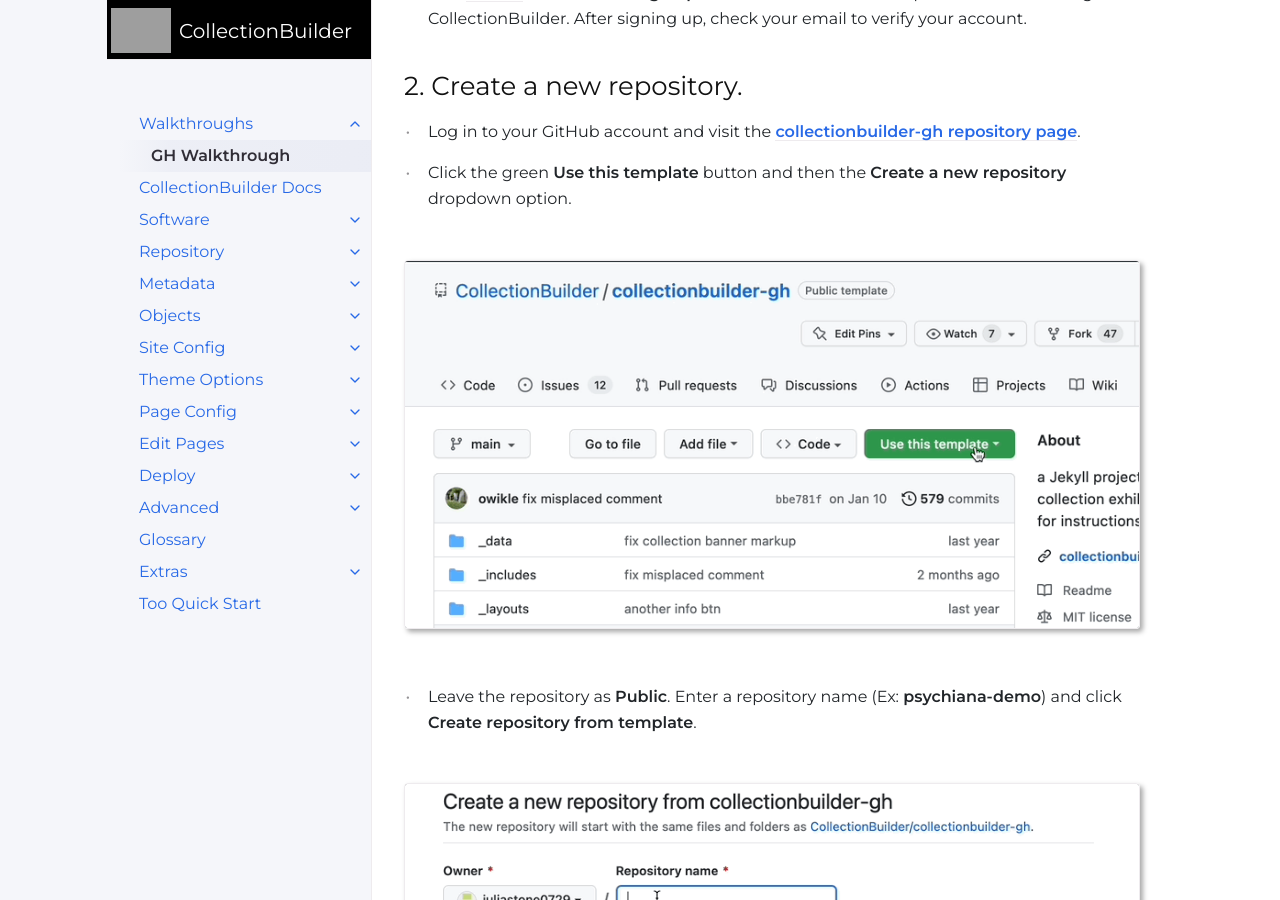
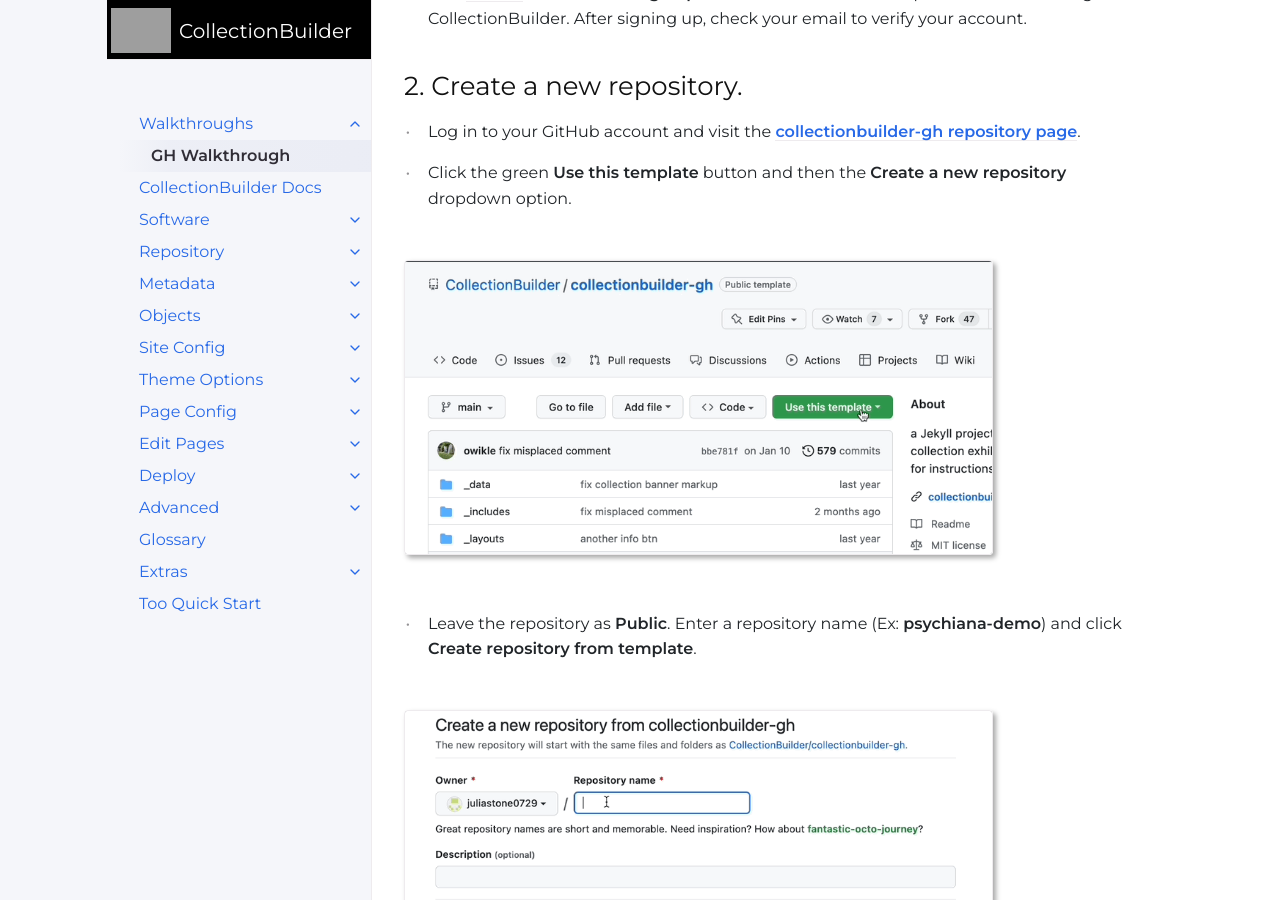
Before and after one commit to CollectionBuilder/cb-docs, a Jekyll site: the page built from docs/walkthroughs/gh-walkthrough.md, in a window 1280 px wide and 900 px high, scrolled down 452 px. Built offline with Jekyll 4.4.1, drawn with Linux system fonts in a browser that asks for light colours; comment, search, counter and statistics services are not loaded.

Commit message:
add 80% width to gifs

```diff
--- a/docs/walkthroughs/gh-walkthrough.md
+++ b/docs/walkthroughs/gh-walkthrough.md
@@ -22,11 +22,11 @@ This walkthrough provides steps for creating an example digital collection using
 
 - Click the green **Use this template** button and then the **Create a new repository** dropdown option.
 
-{% include feature/image.html img="use-template.gif" alt="User clicking on use template button and then create a new repository option" border=true %}
+{% include feature/image.html img="use-template.gif" alt="User clicking on use template button and then create a new repository option" border=true width="80%" %}
 
 - Leave the repository as **Public**. Enter a repository name (Ex: **psychiana-demo**) and click **Create repository from template**.
 
-{% include feature/image.html img="create-repository.gif" alt="User entering a repository name and clicking create repository from template button" border=true %}
+{% include feature/image.html img="create-repository.gif" alt="User entering a repository name and clicking create repository from template button" border=true width="80%" %}
 
 ## 3. Prepare your metadata for upload.
 
@@ -34,7 +34,7 @@ This walkthrough provides steps for creating an example digital collection using
 
 - Download the spreadsheet as a .csv file by clicking **File** → **Download** → **Comma Separated Values (.csv)**
 
-{% include feature/image.html img="download-metadata.gif" alt="User downloading the Google Sheet as a CSV file" border=true %}
+{% include feature/image.html img="download-metadata.gif" alt="User downloading the Google Sheet as a CSV file" border=true width="80%" %}
 
 - Locate the file on your computer (probably in the Downloads folder). Without opening the file, rename it using all lowercase letters, no spaces, and no special characters (Ex: **psychiana-demo.csv**)
 
@@ -44,7 +44,7 @@ This walkthrough provides steps for creating an example digital collection using
 
 - Then click the **Add file** button and select **Upload files**.
 
-{% include feature/image.html img="upload-metadata.gif" alt="User clicking on add file button and then upload files" border=true %}
+{% include feature/image.html img="upload-metadata.gif" alt="User clicking on add file button and then upload files" border=true width="80%" %}
 
 - Click **Choose your files**, navigate to the location of your metadata CSV (probably in your Downloads folder), and select the file. Press Enter to begin the upload.
 
@@ -72,7 +72,7 @@ If you want to learn about creating, updating, and uploading your own metadata,
 
 - Click on the edit button (the pencil icon) to edit the file.
 
-{% include feature/image.html img="edit-file.gif" alt="User clicking on pencil icon to edit the file" border=true %}
+{% include feature/image.html img="edit-file.gif" alt="User clicking on pencil icon to edit the file" border=true width="80%" %}
 
 - Under the **SITE SETTINGS** section, replace the `title` placeholder text with a title of your choice.
 
@@ -98,21 +98,21 @@ metadata: psychiana-demo
 
 - On your repository homepage, click the **Settings** tab in the top right and then click **Pages** in the left side menu.
 
-{% include feature/image.html img="GHpages.gif" alt="User clicking on Settings and then Pages" border=true %}
+{% include feature/image.html img="GHpages.gif" alt="User clicking on Settings and then Pages" border=true width="80%" %}
 
 - Under **Source** leave the dropdown option as **Deploy from a branch**.
 
 - Use the dropdown to change from **“none”** to **“main”** (leave the folder option as **“/root”**). Then click the **Save** button.
 
-{% include feature/image.html img="generate-site.gif" alt="User generating the GitHub pages site" border=true %}
+{% include feature/image.html img="generate-site.gif" alt="User generating the GitHub pages site" border=true width="80%" %}
 
 It will take a few minutes for your site to go live. You will see a message that your site is currently being built.
 
-{% include feature/image.html img="site-build.png" alt="Screenshot text reads 'Your GitHub pages site is currently being built from the main branch.'" %}
+{% include feature/image.html img="site-build.png" alt="Screenshot text reads 'Your GitHub pages site is currently being built from the main branch.'" border=true width="80%" %}
 
 After waiting a bit, refresh the page. If the build is successful, an alert will appear providing the URL to your live site. The URL will follow the pattern: **https://username.github.io/repository-name**
 
-{% include feature/image.html img="live-site.png" alt="Screenshot text reads 'Your site is live at https://juliastone0729.github.io/psychiana-demo/.'" border=true %}
+{% include feature/image.html img="live-site.png" alt="Screenshot text reads 'Your site is live at https://juliastone0729.github.io/psychiana-demo/.'" border=true width="80%" %}
 
 You can visit this URL to see changes to your live site. To ensure any changes you commit are complete, look for a _green check mark_ instead of an _orange dot_ in the Code section of your repository’s homepage.
 
```
